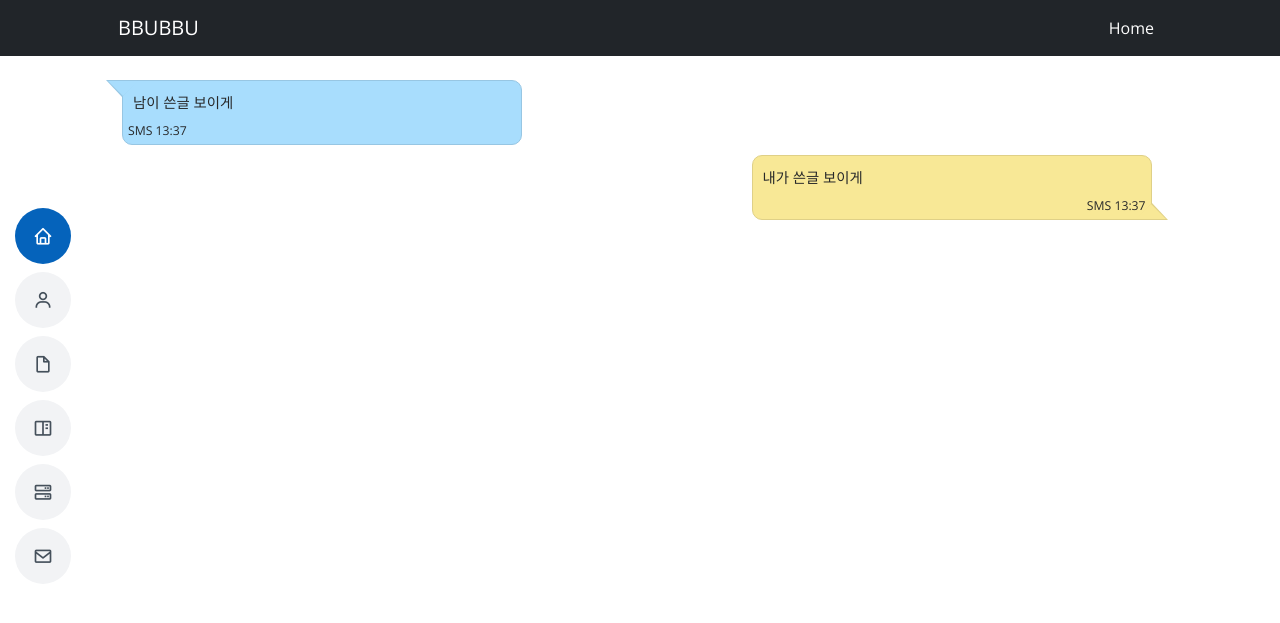
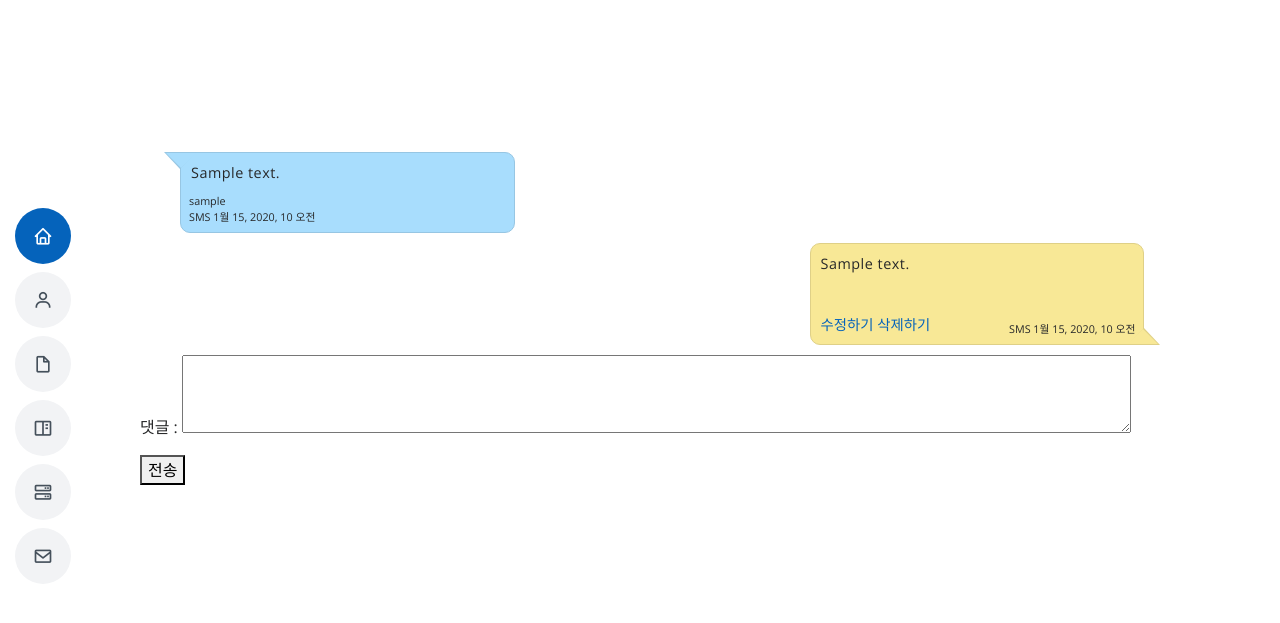
Before and after one commit to shinyejin0212/BBuBBu, a Django app: page /conversation/ in a window 1280 px wide. Shown: the top 623 px of the page. Run offline with Django 3.2, Linux system fonts and the light colour scheme; a user stored in the database is signed in; tables that the repository leaves empty hold one stand-in row (values such as "Sample post"); some libraries are stand-ins or nearby versions.

Commit message:
입양 수정, 프론트

```diff
--- a/adopt/templates/adopt_main.html
+++ b/adopt/templates/adopt_main.html
@@ -38,7 +38,7 @@
                 <div class="row gx-lg-5">
                     <h3>내가 입양한 사람 : {{mine.adopt.adopting.count}} 명<br><br></h3>
                     {% for adopting in mine.adopt.adopting.all %}
-                    ` <div class="col-lg-6 col-xxl-4 mb-5">
+                     <div class="col-lg-6 col-xxl-4 mb-5">
                         <div class="card bg-light border-0 h-100">
                             <div class="card-body text-center p-4 p-lg-5 pt-0 pt-lg-0">
                                 <div class="feature bg-primary bg-gradient text-white rounded-3 mb-4 mt-n4"></i></div>
@@ -53,7 +53,7 @@
                     <hr><br>
                     <h3>나를 입양한 사람 :  {{mine.adopt.adopted.count}} 명<br><br></h3>
                     {% for adopted in mine.adopt.adopted.all %}
-                    ` <div class="col-lg-6 col-xxl-4 mb-5">
+                    <div class="col-lg-6 col-xxl-4 mb-5">
                         <div class="card bg-light border-0 h-100">
                             <div class="card-body text-center p-4 p-lg-5 pt-0 pt-lg-0">
                                 <div class="feature bg-primary bg-gradient text-white rounded-3 mb-4 mt-n4"></i></div>
--- a/bbubbu/templates/shared/navbar.html
+++ b/bbubbu/templates/shared/navbar.html
@@ -1,5 +1,5 @@
 {% load static %}
-<nav class="navbar navbar-expand-lg navbar-dark bg-dark">
+{% comment %} <nav class="navbar navbar-expand-lg navbar-dark bg-dark">
   <div class="container px-lg-5">
       <a class="navbar-brand" href="#!">BBUBBU</a>
       <button class="navbar-toggler" type="button" data-bs-toggle="collapse" data-bs-target="#navbarSupportedContent" aria-controls="navbarSupportedContent" aria-expanded="false" aria-label="Toggle navigation"><span class="navbar-toggler-icon"></span></button>
@@ -9,7 +9,7 @@
           </ul>
       </div>
   </div>
-</nav>
+</nav> {% endcomment %}
  <!-- ======= Mobile nav toggle button ======= -->
   <!-- <button type="button" class="mobile-nav-toggle d-xl-none"><i class="bi bi-list mobile-nav-toggle"></i></button> -->
   <i class="bi bi-list mobile-nav-toggle d-xl-none"></i>
@@ -21,9 +21,9 @@
         <li><a href="{% url 'index' %}" class="nav-link scrollto active"><i class="bx bx-home"></i> <span>Home</span></a></li>
         {% if user.is_authenticated %}
         <li><a href="{% url 'user:profile' request.user.id %}" class="nav-link scrollto"><i class="bx bx-user"></i> <span>Profile</span></a></li>
+        <li><a href="{% url 'conversation:talk_page'%}" class="nav-link scrollto"><i class="bx bx-file-blank"></i> <span>Talk</span></a></li>
+        <li><a href="{% url 'adopt:adopt_main'%}" class="nav-link scrollto"><i class="bx bx-book-content"></i> <span>입양하기</span></a></li>
         {% endif %}
-        <li><a href="#resume" class="nav-link scrollto"><i class="bx bx-file-blank"></i> <span>Resume</span></a></li>
-        <li><a href="{% url 'adopt:adopt_main'%}" class="nav-link scrollto"><i class="bx bx-book-content"></i> <span>입양하기</span></a></li>
         <li><a href="#services" class="nav-link scrollto"><i class="bx bx-server"></i> <span>Services</span></a></li>
         <li><a href="#contact" class="nav-link scrollto"><i class="bx bx-envelope"></i> <span>Contact</span></a></li>
       </ul>
--- a/conversation/models.py
+++ b/conversation/models.py
@@ -6,5 +6,5 @@ class Talk(models.Model):
     id = models.AutoField(primary_key=True)
     writer = models.ForeignKey(User, on_delete=models.CASCADE)
     body = models.TextField()
-    created_at = models.DateTimeField(auto_now=False)
+    created_at = models.DateTimeField(auto_now_add=True)
     updated_at = models.DateTimeField(auto_now=True)
--- a/conversation/templates/talk.html
+++ b/conversation/templates/talk.html
@@ -10,8 +10,7 @@
     margin-bottom: 10px;
     padding: 10px;
     background-color: #A8DDFD;
-    width: 400px;
-    height: 65px;
+    width: 30%;
     text-align: left;
     font: 400 .9em 'Open Sans', sans-serif;
     border: 1px solid #97C6E3;
@@ -24,33 +23,37 @@
     margin-left: calc(100% - 40%);
     padding: 10px;
     background-color: #f8e896;
-    width: 400px;
-    height: 65px;
+    width: 30%;
     text-align: left;
     font: 400 .9em 'Open Sans', sans-serif;
     border: 1px solid #dfd087;
     border-radius: 10px;
+
 }
 
 .message-content {
+    width: 100%;
     padding: 0;
     margin: 0;
+    word-break: break-all;
+    margin-bottom: 40px;
+    letter-spacing :0.5px;
 }
 
 .message-timestamp-right {
     position: absolute;
-    font-size: .85em;
+    font-size: .75em;
     font-weight: 300;
-    bottom: 5px;
-    right: 5px;
+    bottom: 8px;
+    right: 8px;
 }
 
 .message-timestamp-left {
     position: absolute;
-    font-size: .85em;
+    font-size: .75em;
     font-weight: 300;
-    bottom: 5px;
-    left: 5px;
+    bottom: 8px;
+    left: 8px;
 }
 
 .message-blue:after {
@@ -103,17 +106,38 @@
 
 </style>
 <br>
-<div class="container">
-    <div class="message-blue">
-        <p class="message-content">남이 쓴글 보이게</p>
-        <div class="message-timestamp-left">SMS 13:37</div>
-    </div>
 
-    <div class="message-orange">
-        <p class="message-content">내가 쓴글 보이게</p>
-        <div class="message-timestamp-right">SMS 13:37</div>
-    </div>
+<div class="container" style="margin-top : 10%;  margin-left: 10%; margin-right: 10%;">
+    {% for i in all %}
+        {%for j in i%}
+        <div class="message-blue">
+            <p class="message-content" >{{j.body}}</p>
 
+            <div class="message-timestamp-left">{{j.writer}}<br>  SMS {{j.updated_at}}</div>
+        </div>
+
+        {%endfor%}
+
+    {%endfor%}
+
+    {% for i in mine %}
+        <div class="message-orange">
+            <p class="message-content">{{i.body}}</p>
+            <div class="message-timestamp-right">SMS {{i.updated_at}}</div>
+            <a href="{%url 'conversation:edit_talk' i.id %}">수정하기</a>
+            <a href="{%url 'conversation:delete_talk' i.id %}">삭제하기</a>
+
+        </div>
+    {%endfor%}
+
+
+
+    <form action="{%url 'conversation:create_talk'%}" method="post" enctype="multipart/form-data">
+        {%csrf_token%}
+        <p>댓글 : <textarea style="width: 85%;" type="text" name="body" id="" cols="50" rows="3"
+                required></textarea></p>
+        <button type="submit">전송</button>
+    </form>
 </div>
 </section>
 {%endblock%}
--- a/conversation/views.py
+++ b/conversation/views.py
@@ -9,20 +9,29 @@ def talk_page(request):
     adopting=request.user.adopt.adopting.all()
     adopted=request.user.adopt.adopted.all()
     adopt=[]
+    adopti=[]
+    adopte=[]
     for i in adopting:
-        adopt.append(i.id)
+        adopti.append(i.id)
     for i in adopted:
-        adopt.append(i.id)
+        adopte.append(i.id)
+    for i in adopti:
+        if i in adopte: #쌍방 팔로우
+            adopt.append(i)
     print(adopt)
 
-    # adopt라는 리스트에 입양되거나 입양하는 애들 id값담아서 아래서에서 filter로 걔내가 쓴글 다가져와서 보이게해줄거임
-    # 뻔선뻔후, 긱사도 여기서 다 append하고 template으로 넘기기
-    # 단체톡방느낌으로 다른사람이 쓴건 그사람이름, 올린시간, 내용 왼쪽에, 내가쓴건 오른쪽에, 시간순 orderby해서 대화형식처럼 ㅇㅇ
 
-    all=Talk.objects.filter(id__in=adopt)
-    for i in all:
-        print(i.id)
-    return render(request,'talk.html',{'all':all})
+    mine=Talk.objects.filter(writer=request.user)# 내가쓴글
+
+    pick= request.user.adopt.adopting.filter(id__in=adopt)
+
+    all=[]
+
+    for i in pick:    #나랑 연결된애
+        all.append(Talk.objects.filter(writer=i.user))
+
+
+    return render(request,'talk.html',{'all':all,'mine':mine})
 
 def create_talk(request):
     talk=Talk()
@@ -33,7 +42,32 @@ def create_talk(request):
 
 def edit_talk(request,talk_id):
     edit_talk=Talk.objects.get(id=talk_id)
-    return render(request, 'edit_talk.html',{'talk':edit_talk})
+
+    adopting=request.user.adopt.adopting.all()
+    adopted=request.user.adopt.adopted.all()
+    adopt=[]
+    adopti=[]
+    adopte=[]
+    for i in adopting:
+        adopti.append(i.id)
+    for i in adopted:
+        adopte.append(i.id)
+    for i in adopti:
+        if i in adopte: #쌍방 팔로우
+            adopt.append(i)
+    print(adopt)
+
+
+    mine=Talk.objects.filter(writer=request.user)# 내가쓴글
+
+    pick= request.user.adopt.adopting.filter(id__in=adopt)
+
+    all=[]
+
+    for i in pick:    #나랑 연결된애
+        all.append(Talk.objects.filter(writer=i.user))
+
+    return render(request, 'edit_talk.html',{'all':all,'mine':mine,'talk':edit_talk})
 
 
 def update_talk(request,talk_id):
```
Also changed, not shown: conversation/templates/edit_talk.html (+135 -2 lines).
